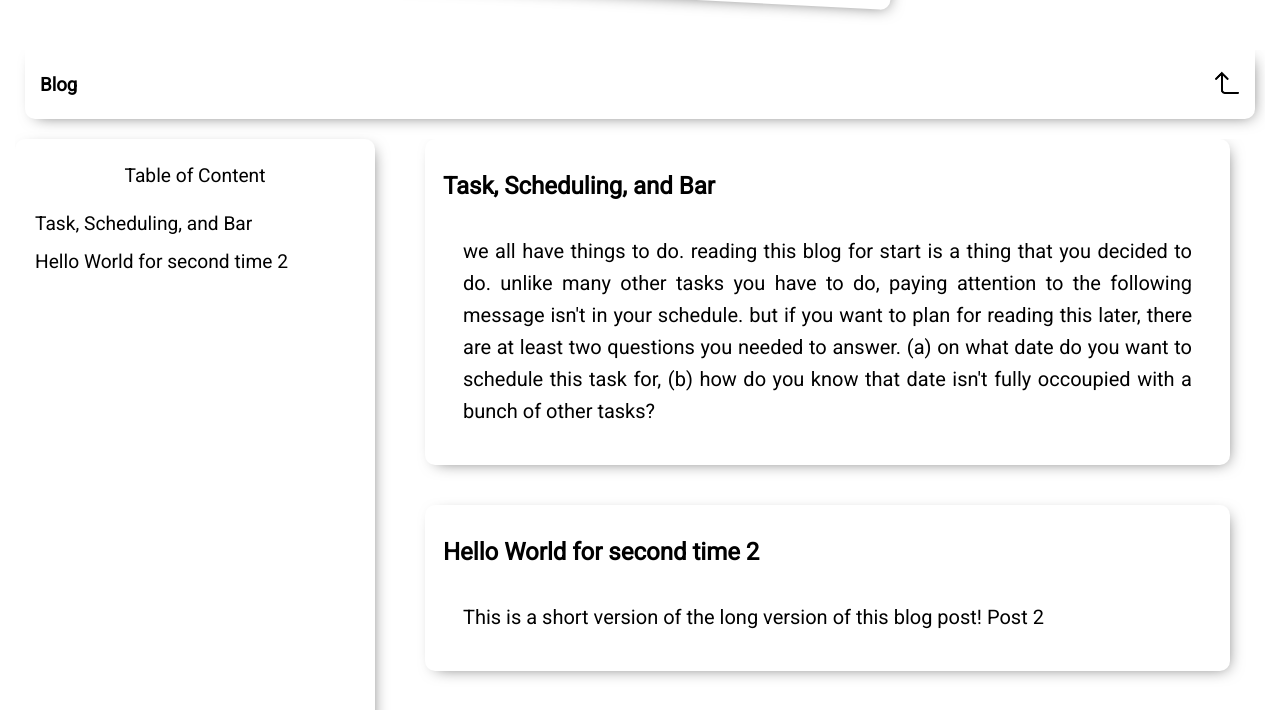
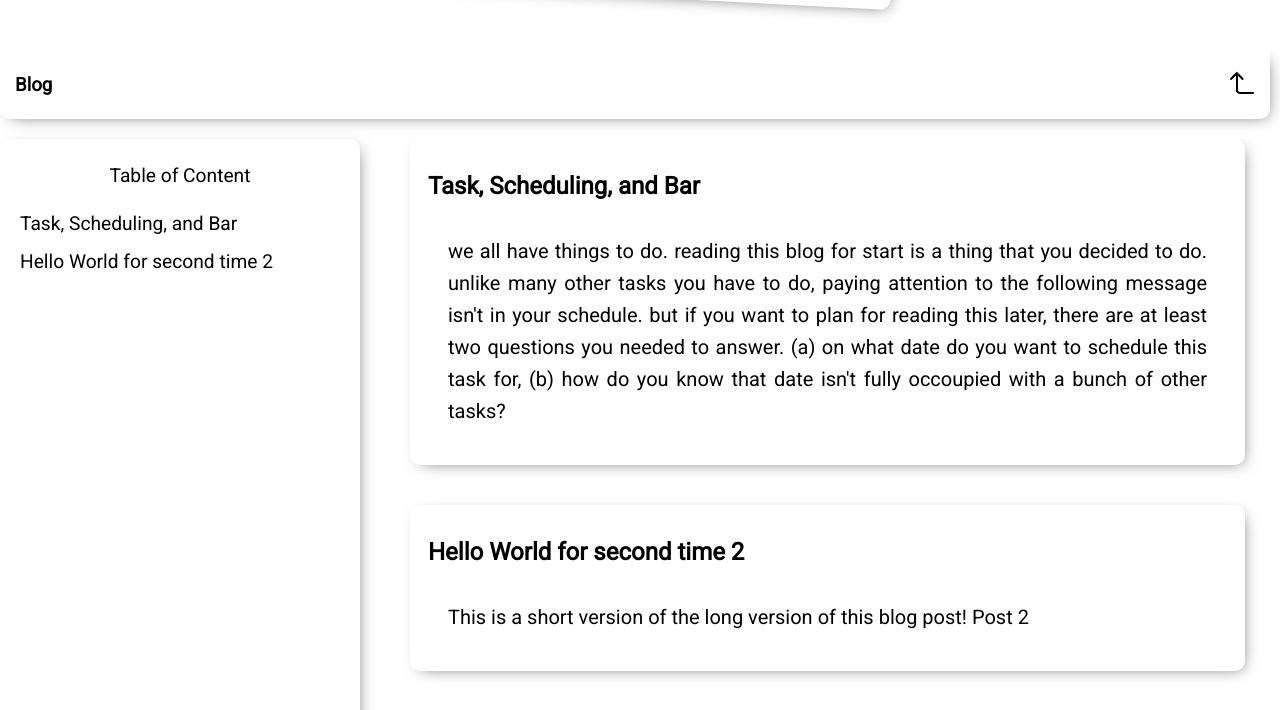
Before and after one commit to Takhtdar/takhtdar.github.io, a plain HTML site: page index.html in a window 1280 px wide. Shown: the part 750-1460 px from the top of the page. Drawn offline with Linux system fonts and the light colour scheme.

Commit message:
change margin for section

```diff
--- a/resc/css/main.css
+++ b/resc/css/main.css
@@ -79,7 +79,7 @@ section{
     overflow: auto;
     display: flex;
     flex-direction: column;
-    margin: 0 15px;
+    margin: 0px 0px;
 }
 
 nav.fullScreen{
@@ -88,7 +88,7 @@ nav.fullScreen{
     justify-content: space-between;
     border-radius: 0 0 10px 10px;
     transition: transform 0.3s ease; /* Smooth animation */
-    margin: 0px 10px 20px 10px;
+    margin: 0px 10px 20px 0px;
 }
 
 nav.hiddenNav {
```
